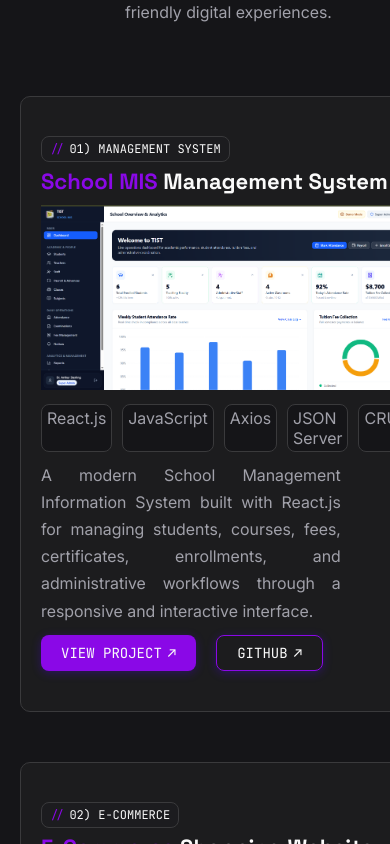
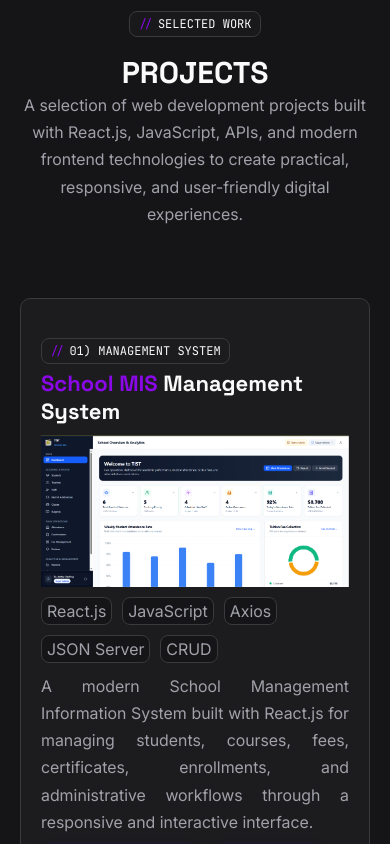
Before and after one commit to humayoonhaider/my-portfolio, a React (Create React App) app: page / in a window 390 px wide. Shown: the part 5320-6164 px from the top of the page. Built offline with nearby package versions, Linux system fonts and the light colour scheme.

Commit message:
Responsive Fixed

```diff
--- a/src/Components/MyProjects.css
+++ b/src/Components/MyProjects.css
@@ -24,6 +24,10 @@
     border-radius: 10px;
     background-color: var(--secondary);
 }
+.project-content{
+    width: 100%;
+    min-width: 0;
+}
 .project-card h3{
     font-size: var(--h3-size);
     color: var(--heading);
@@ -33,11 +37,12 @@
 .project-card p{
     color: var(--text);
     text-align: justify;
-    max-width: 80%;
+    max-width: 100%;
     margin: 10px 0;
 }
 .project-tech{
     display: flex;
+    flex-wrap: wrap;
     gap: 10px;
 }
 .project-tech span{
@@ -49,6 +54,7 @@
 }
 .project-actions{
     display: flex;
+    flex-wrap: wrap;
     /* position: absolute; */
     right: 0px;
     bottom: 0px;
@@ -69,17 +75,18 @@
     width: fit-content;
 }
 .project-preview{
-    width: fit-content;
-    height: fit-content;
+    width: 100%;
+    height: auto;
     overflow: hidden;
     margin: 10px 0;
 }
 .project-preview img{
+    display: block;
+    max-width: 100%;
+    height: auto;
     width: 100%;
-    height: 100%;
     transition: transform .3s ease-in-out;
-
-    object-fit: cover;
+    /* object-fit: cover; */
 }
 .project-card:hover{
     transform: translateY(-5px);
```
